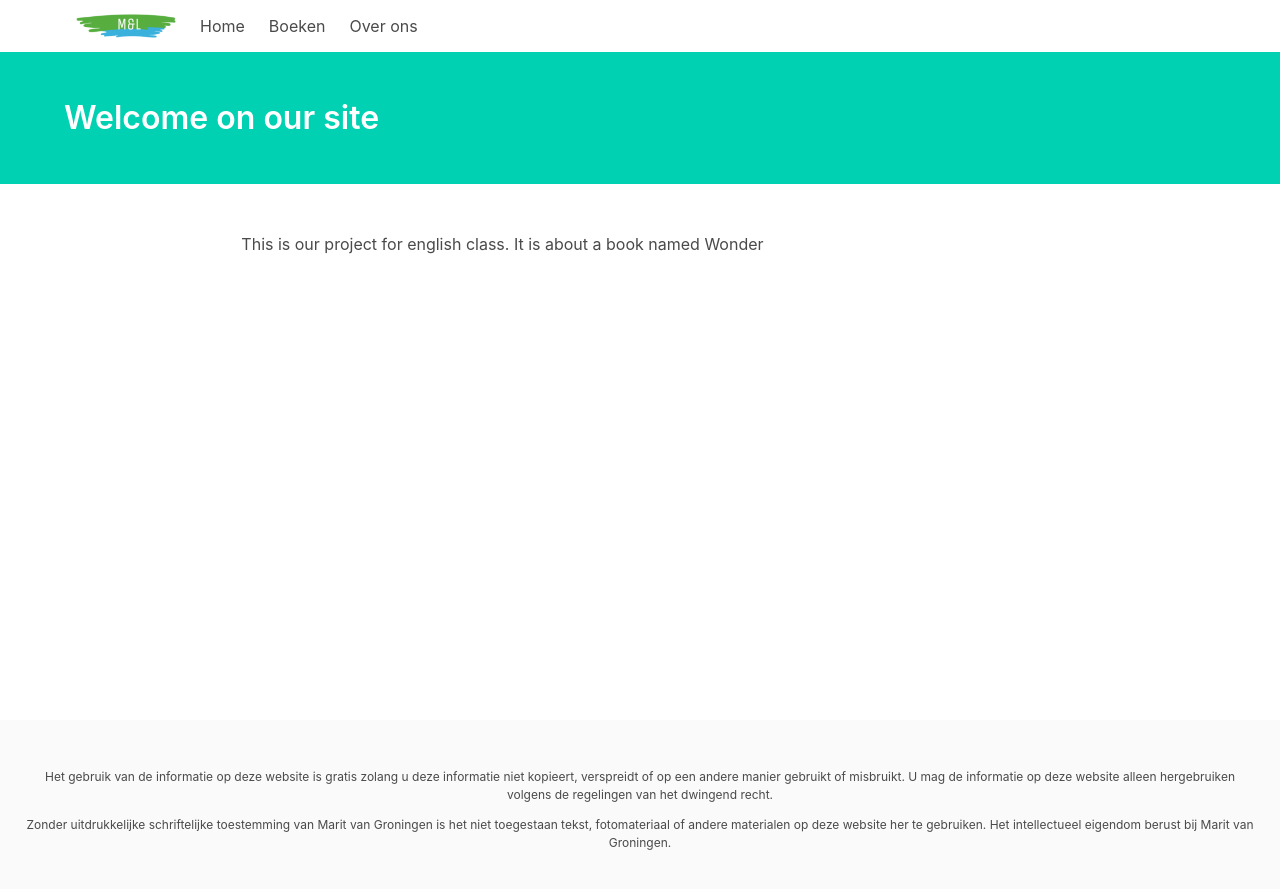
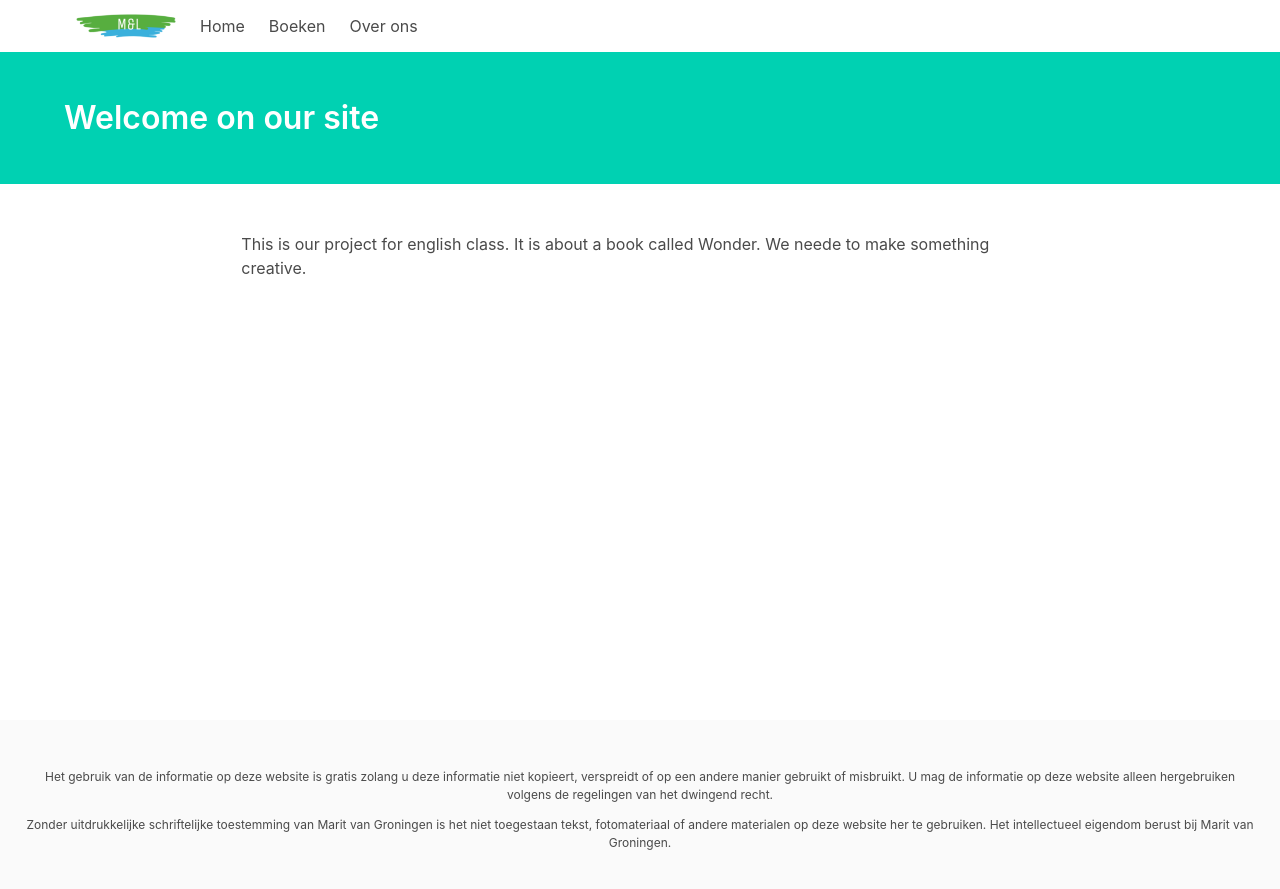
Before and after one commit to groninge01/marit, a Jekyll site: the page built from pages/index.md, in a window 1280 px wide. Shown: the top 889 px of the page. Built offline with Jekyll 4.4.1, drawn with Linux system fonts in a browser that asks for light colours; nearby versions of some CDN libraries; a script that is not in the unit is left out.

Commit message:
Update Page “index”

```diff
--- a/pages/index.md
+++ b/pages/index.md
@@ -5,4 +5,4 @@ permalink: /
 section: home
 intro_paragraph: ''
 ---
-This is our project for english class. It is about a book named Wonder
+This is our project for english class. It is about a book called Wonder. We neede to make something creative.
```
